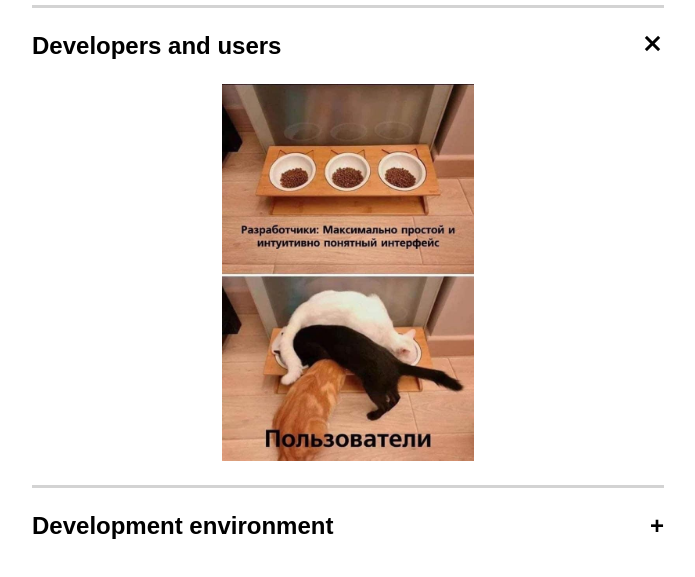
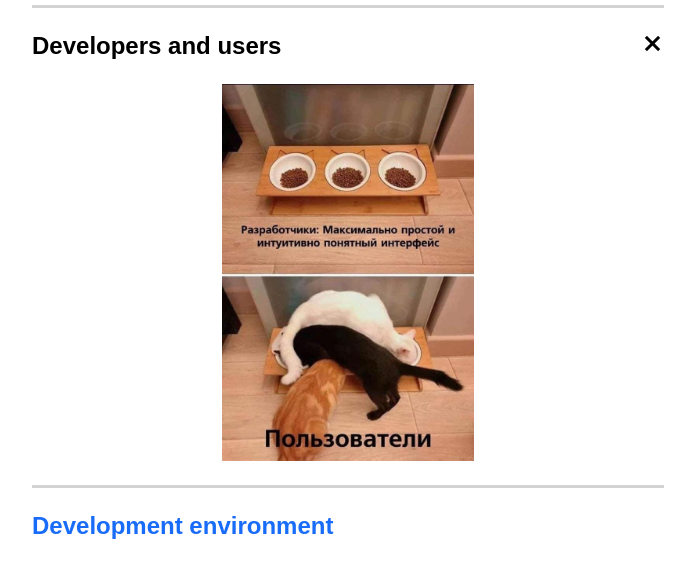
Before and after one commit to kladweb/cssBayan, a plain HTML site: page cssBayan/index.html in a window 1280 px wide. In both pictures the pointer is over the element 640 px from the left and 131 px from the top of the page. Shown: the part 85-662 px from the top of the page, without its empty margins (292-987 px from the left). Drawn offline with Linux system fonts and the light colour scheme.

Commit message:
feat: add active color (Sat, Mar 11, 2023 07:38:05 PM)

```diff
--- a/cssBayan/style.css
+++ b/cssBayan/style.css
@@ -11,6 +11,10 @@ h2 {
 .css-bayan {
   width: 50%;
   margin: 0 auto;
+}
+
+label {
+  cursor: pointer;
 }
 
 .mem {
@@ -44,17 +48,21 @@ img {
   width: 40%;
 }
 
-.css-bayan:hover .icon {
+.mem:hover .icon {
   display: block;
 }
 
-.css-bayan:hover .icon {
+.mem:hover .icon {
   display: block;
 }
 
-.css-bayan:hover .title,
+.mem:hover .title,
 input[name="mems"]:checked ~ .title {
   color: black;
+}
+
+.mem:active .title {
+  color: #196CF9FF;
 }
 
 input[name="mems"]:checked ~ .title .material-icons {
```
